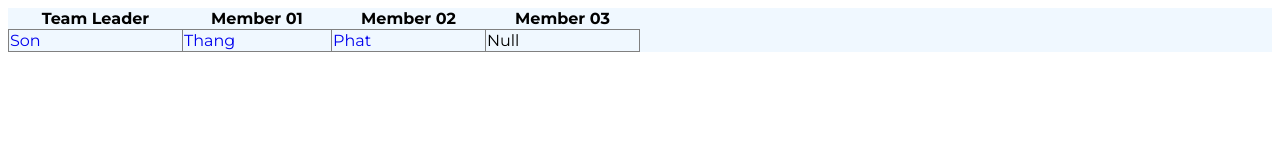
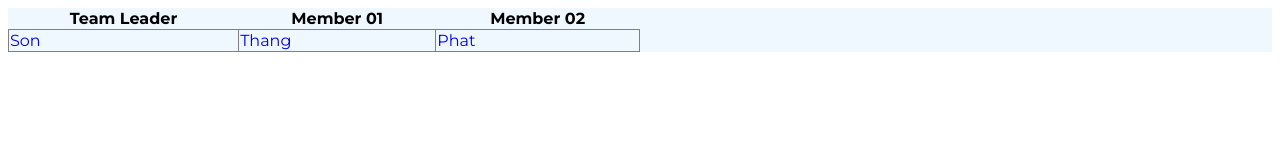
Before and after one commit to immortal-c1903l/final-boss, a plain HTML site: page index.html in a window 1280 px wide. Drawn offline with Linux system fonts and the light colour scheme.

Commit message:
Remove member 03 in the team table

```diff
--- a/index.html
+++ b/index.html
@@ -17,13 +17,11 @@
             <th>Team Leader</th>
             <th>Member 01</th>
             <th>Member 02</th>
-            <th>Member 03</th>
         </tr>
         <tr>
             <td><a href="Son/CV_sonvt8.html">Son</a></td>
             <td><a href="Thang/cv_thang.html">Thang</a></td>
             <td><a href="Phat/CV_phat.html">Phat</a></td>
-            <td>Null</td>
         </tr>
     </table>
 </div>
```
